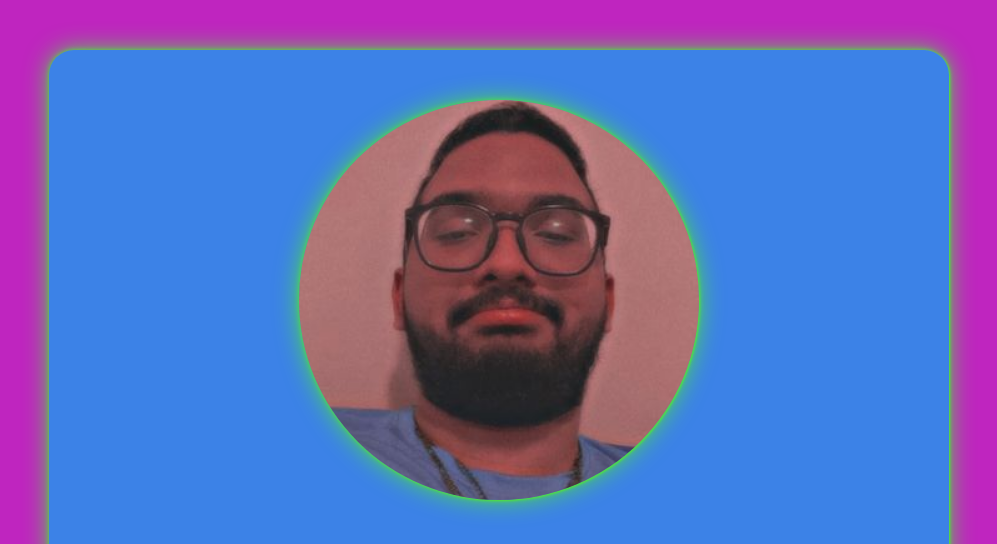
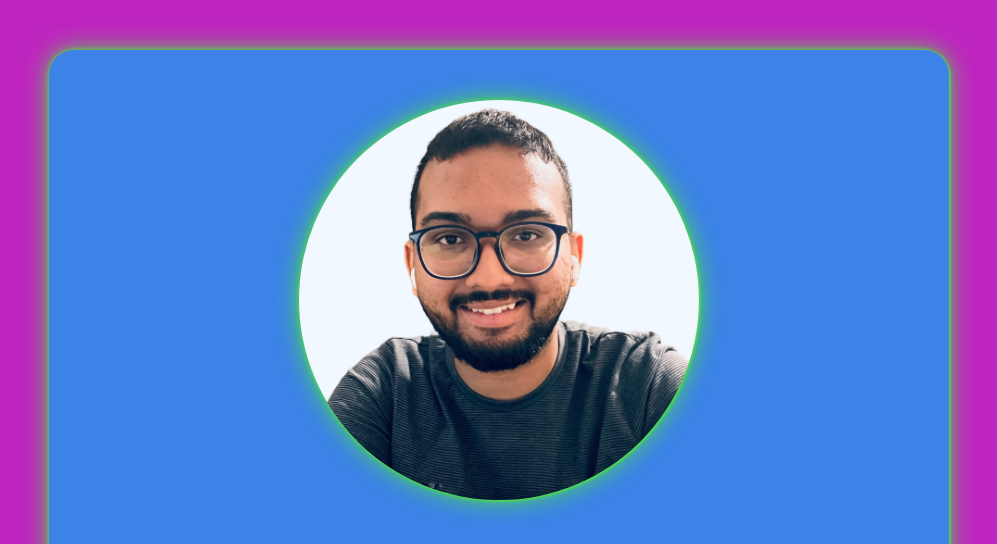
Before and after one commit to NishitShah18/final_web222, a plain HTML site: page index.html in a window 1280 px wide. Shown: the top 544 px of the page, without its empty margins (141-1138 px from the left). Drawn offline with Linux system fonts and the light colour scheme.

Commit message:
added new image

```diff
--- a/index.html
+++ b/index.html
@@ -29,8 +29,8 @@
 
 <body>
 
-    <div id="me" class="hvr-grow">
-        <img src="./assest/myImage.jpg" alt="Profile Picture">
+    <div id="me">
+        <img src="./assest/me.jpg" alt="Profile Picture">
         <h1>Nishit Shah</h1>
         <h3>Web Designer</br>Java programmer</h3>
         </br>
```
Also changed, not shown: assest/me.jpg (added), assest/myImage2.jpeg (added).
